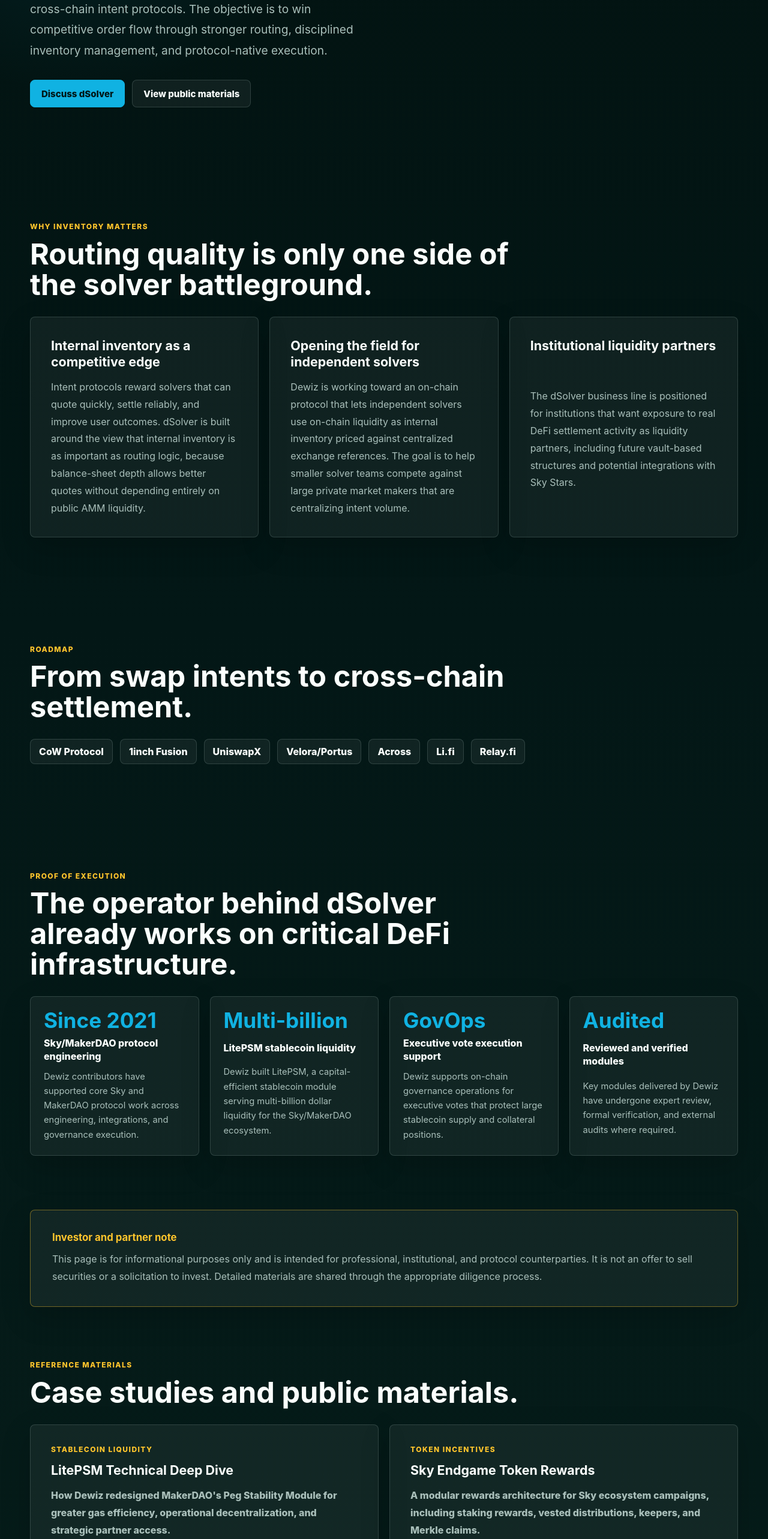
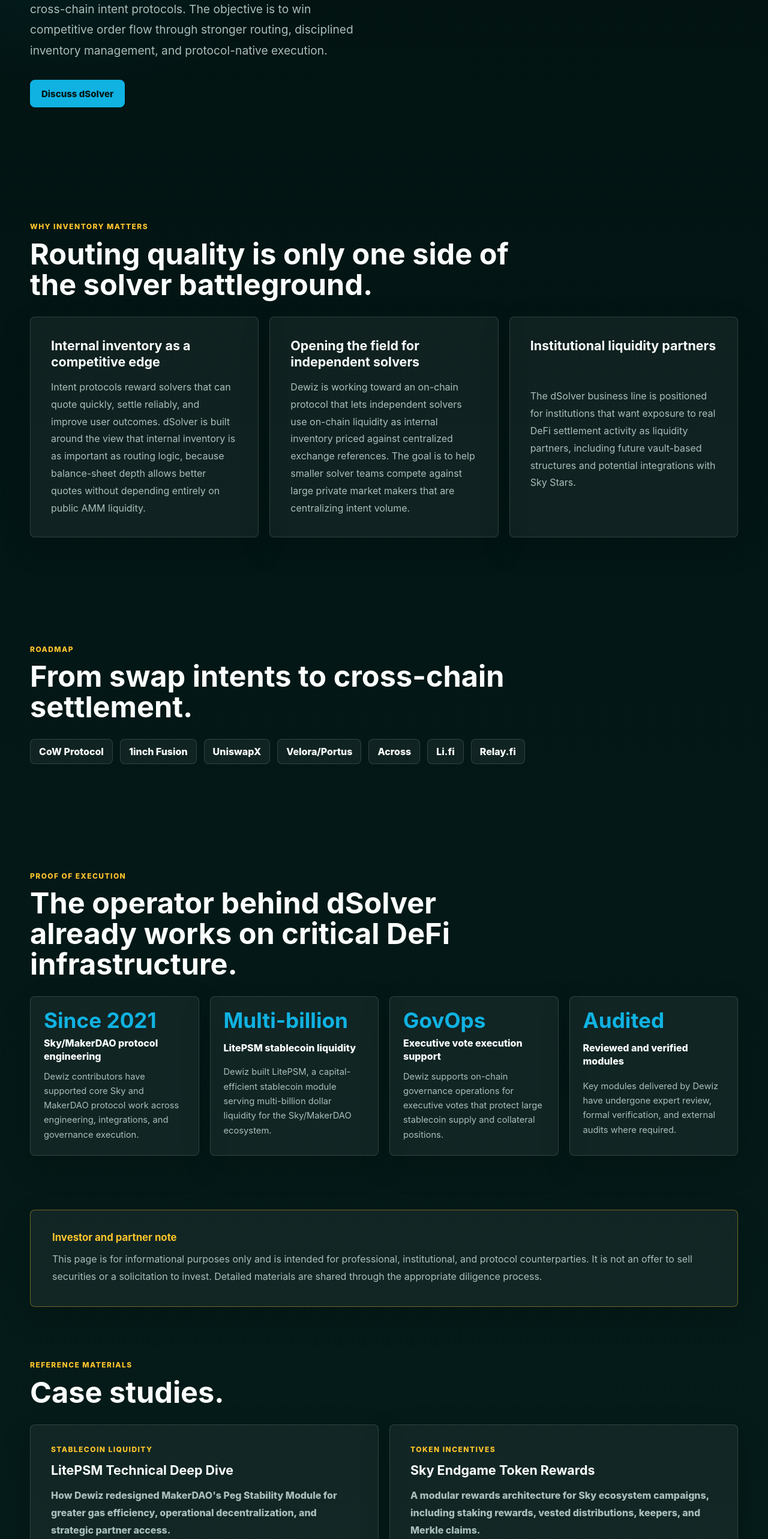
Before and after one commit to dewiz-xyz/dewiz-website, a Next.js app: page /dsolver in a window 1280 px wide. Shown: the part 900-3466 px from the top of the page at 60% size. Built offline with nearby package versions, Linux system fonts and the light colour scheme.

Commit message:
Remove mature dSolver prospectus link

```diff
--- a/data/site.ts
+++ b/data/site.ts
@@ -68,13 +68,6 @@
     description:
       "A bounded external access module for safer, smoother, and more frequent stability parameter updates in the Sky Protocol.",
   },
-  {
-    title: "dSolver Materials",
-    eyebrow: "Intent infrastructure",
-    href: "https://github.com/dewiz-xyz/dsolver-rfq-prospectus-single-page/blob/master/docs/dSolver_Prospectus.md",
-    description:
-      "Public reference materials for dSolver, Dewiz's institutional solver and inventory infrastructure business line.",
-  },
 ];
 
 export const PROTOCOL_ROADMAP = [
--- a/pages/dsolver.tsx
+++ b/pages/dsolver.tsx
@@ -23,14 +23,6 @@
           <div className={c.actions}>
             <a className={c.buttonPrimary} href={mailto("dSolver partnership inquiry")}>
               Discuss dSolver
-            </a>
-            <a
-              className={c.buttonSecondary}
-              href="https://github.com/dewiz-xyz/dsolver-rfq-prospectus-single-page/blob/master/docs/dSolver_Prospectus.md"
-              target="_blank"
-              rel="noreferrer noopener"
-            >
-              View public materials
             </a>
           </div>
         </div>
@@ -117,7 +109,7 @@
       <section className={c.section}>
         <div className={c.sectionHeader}>
           <span className={c.eyebrow}>Reference materials</span>
-          <h2>Case studies and public materials.</h2>
+          <h2>Case studies.</h2>
         </div>
         <CaseStudyList />
       </section>
```
